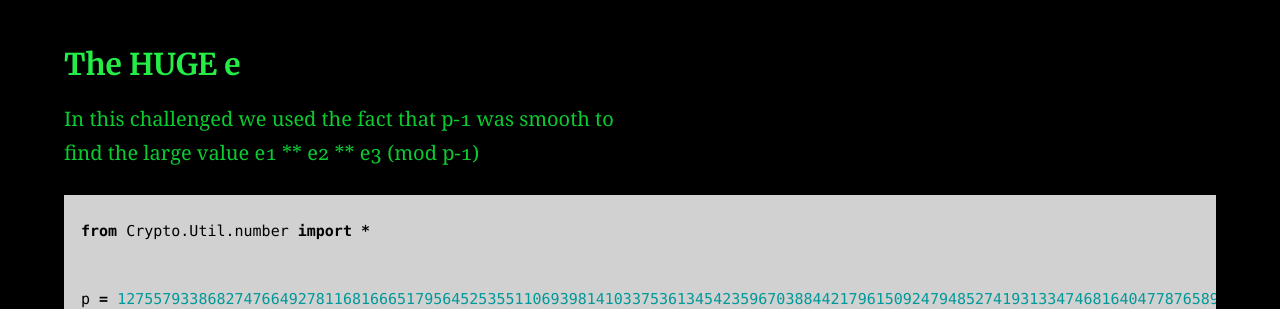
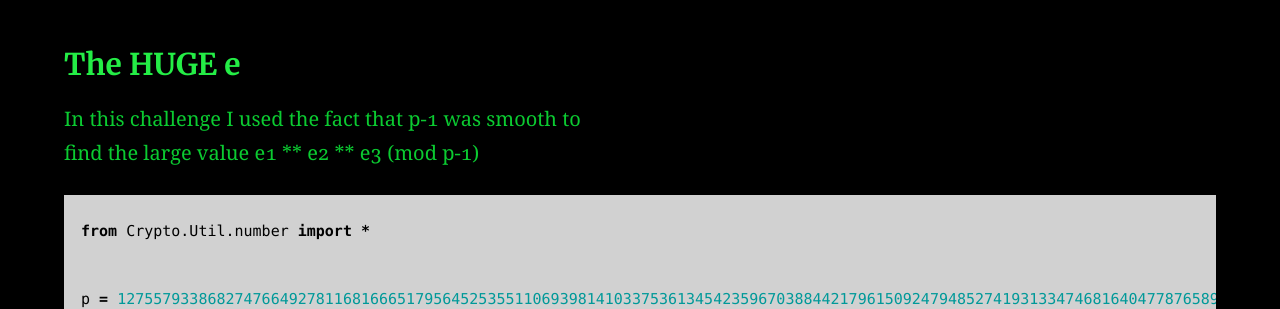
Before and after one commit to AC01010/Connor-McCartney.github.io, a Jekyll site: the page built from _posts/2012-12-27-crew-ctf-2022.md, in a window 1280 px wide. Shown: the part 179-488 px from the top of the page. Built offline with Jekyll 4.4.1, drawn with Linux system fonts in a browser that asks for light colours.

Commit message:
Update 2012-12-27-crew-ctf-2022.md

````diff
--- a/_posts/2012-12-27-crew-ctf-2022.md
+++ b/_posts/2012-12-27-crew-ctf-2022.md
@@ -10,7 +10,7 @@ Challenge files [here](https://github.com/Connor-McCartney/CTF-files/tree/main/C
 
 ### The HUGE e
 
-In this challenged we used the fact that p-1 was smooth to <br>
+In this challenge I used the fact that p-1 was smooth to <br>
 find the large value e1 ** e2 ** e3 (mod p-1)
 
 ```python
````
